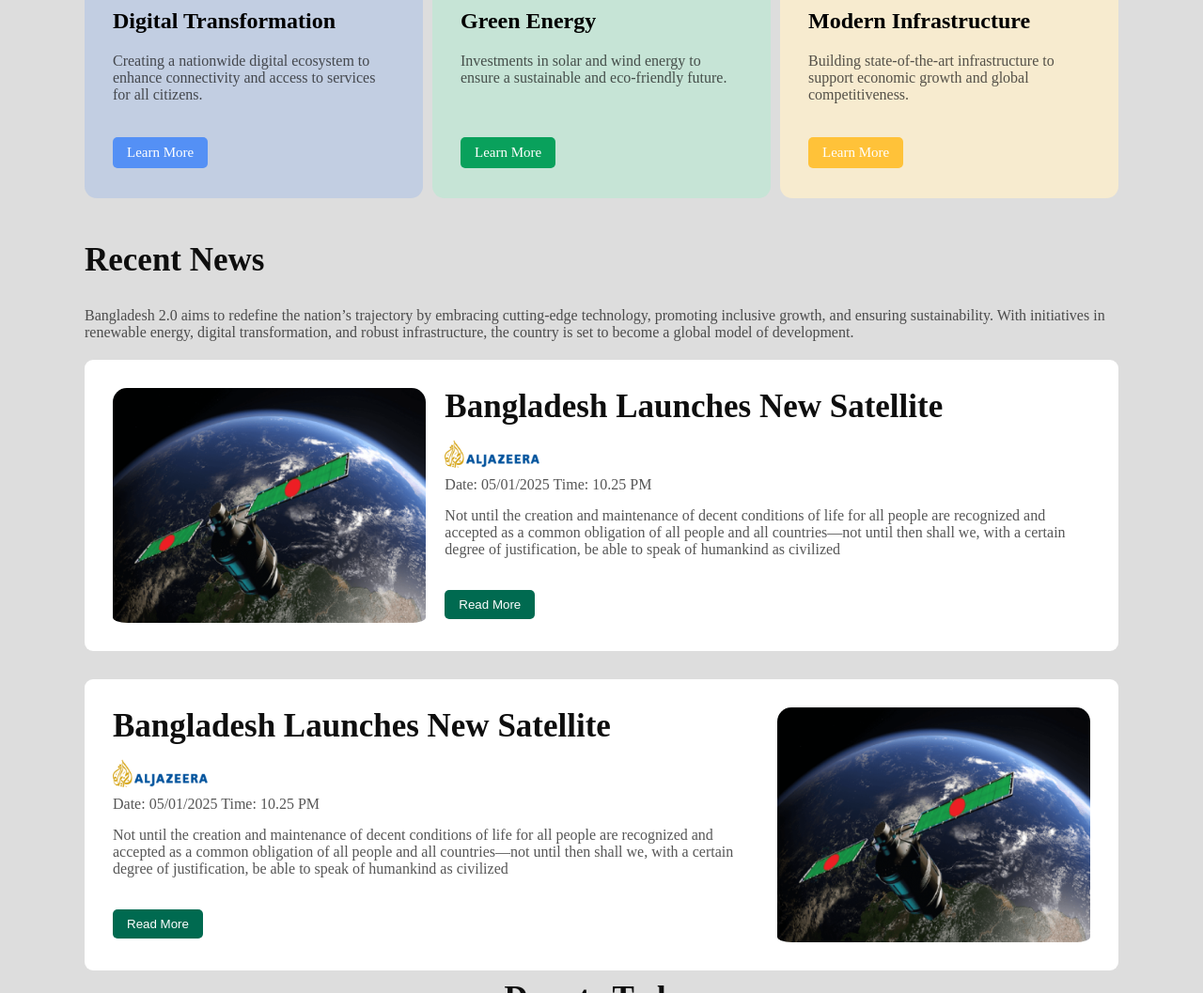
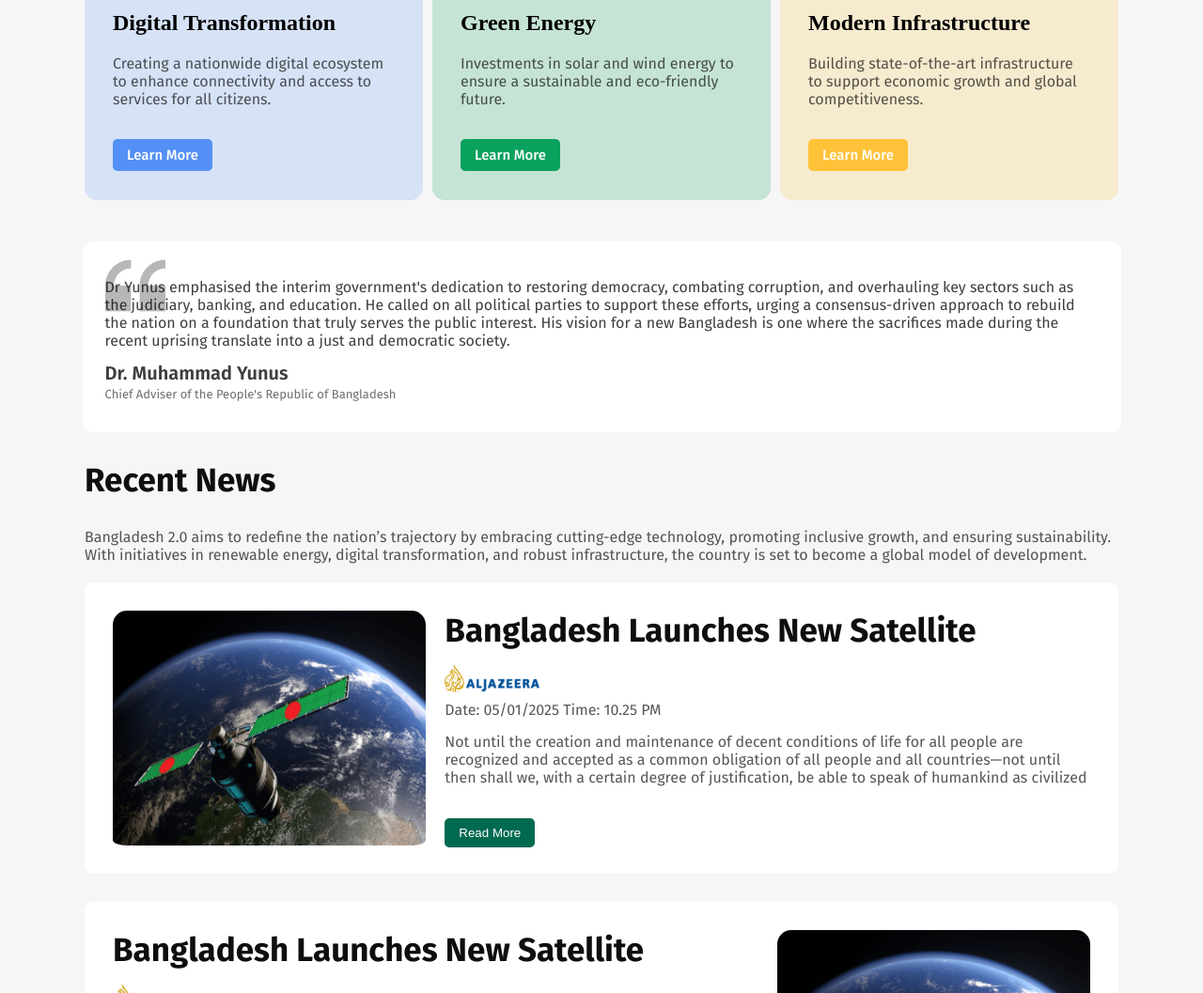
Before and after one commit to Semanta-Dey/Assignment-1, a plain HTML site: page index.html in a window 1280 px wide. Shown: the part 843-1900 px from the top of the page at 94% size. Drawn offline with Linux system fonts and the light colour scheme.

Commit message:
challenge1

```diff
--- a/index.html
+++ b/index.html
@@ -48,6 +48,12 @@
                     <button>Learn More</button>
                 </div>
             </div>
+        </div>
+        <div class="container5">
+            <img src="assets/quote-bg.png" >
+            <p>Dr Yunus emphasised the interim government's dedication to restoring democracy, combating corruption, and overhauling key sectors such as the judiciary, banking, and education. He called on all political parties to support these efforts, urging a consensus-driven approach to rebuild the nation on a foundation that truly serves the public interest. His vision for a new Bangladesh is one where the sacrifices made during the recent uprising translate into a just and democratic society.</p>
+            <h1>Dr. Muhammad Yunus</h1>
+            <h5>Chief Adviser of the People's Republic of Bangladesh</h5>
         </div>
         <div class="container3">
             <div class="news-h">
--- a/style.css
+++ b/style.css
@@ -1,16 +1,13 @@
+@import url('https://fonts.googleapis.com/css2?family=Fira+Sans:ital,wght@0,100;0,200;0,300;0,400;0,500;0,600;0,700;0,800;0,900;1,100;1,200;1,300;1,400;1,500;1,600;1,700;1,800;1,900&display=swap');
 *{
     margin: 0;
     padding: 0;
 }
-@import url('https://fonts.googleapis.com/css2?family=Fira+Sans:ital,wght@0,100;0,200;0,300;0,400;0,500;0,600;0,700;0,800;0,900;1,100;1,200;1,300;1,400;1,500;1,600;1,700;1,800;1,900&display=swap');
 body{
-    background-color: rgb(221, 221, 221);
+    background-color: rgb(246, 246, 246);
 }
 .container1{
-    /* margin:50px 120px; */
     margin: 50px auto;
-    /* height: 60%;
-    width: 80%; */
     width: 1000px;
     height: 360px;
     border-radius: 24px;
@@ -18,7 +15,6 @@ body{
     display: flex;
     gap: 20px;
     padding: 80px 50px;
-    /* background-image: url("../assets/hero.png"); */
 }
 .container1 h4{
     color: rgba(14, 14, 14, 0.5);
@@ -64,8 +60,6 @@ font-weight: 700;
 .box{
     height: 250px;
     width: 33%;
-    /* background-color: blue;
-    border: 2px solid black; */
     border-radius: 13px;
     padding: 30px;
 }
@@ -74,7 +68,6 @@ font-weight: 700;
 font-family: Fira Sans;
 font-size: 30px;
 font-weight: 700;
-/* padding-bottom: 15px; */
 }
 .container2 p{
     color: rgba(14, 14, 14, 0.7);
@@ -131,7 +124,6 @@ margin: 20px 0px;
     height: 660px;
     display: flex;
     flex-direction: column;
-    /* background: rgb(0, 246, 131); */
 }
 .container3 h1{
     color: rgb(14, 14, 14);
@@ -202,12 +194,8 @@ margin: 20px 0px;
     gap: 20px;
 }
 .container4{
-    /* margin: 30px auto; */
     width: 1100px;
     height: 660px;
-    /* display: flex; */
-    /* flex-direction: column; */
-    /* background: rgb(0, 246, 131);  */
 }
 .container4 h1{
     color: rgb(14, 14, 14);
@@ -230,7 +218,6 @@ margin: 20px 0px;
     padding: 20px 110px;
     gap: 20px;
     justify-content: space-around;
-    /* align-items: center; */
 }
 .btn{
     width: 150px;
@@ -264,14 +251,41 @@ margin: 20px 0px;
     display: block;
     border: none;
 }
-/* .inpt{
-    display: flex;
-    flex-direction: column;
-    justify-content: center;
-} */
 .inpt{
    text-align: center;
 }
 .container4 button{
     padding: 10px 20px;
 }
+.container5{
+    margin: 30px auto;
+    width: 1057px;
+    height: 140px;
+    background-color: rgb(255, 255, 255);
+    border-radius: 12px;
+    padding: 15px 24px 48px 24px;
+}
+.container5 img{
+    position: absolute;
+}
+.container5 p{
+    color: rgba(14, 14, 14, 0.8);
+    font-family: Fira Sans;
+    font-size: 16px;
+    font-weight: 400;
+    padding: 24px 2px 5px 0px;
+}
+.container5 h1{
+    color: rgba(14, 14, 14, 0.8);
+    font-family: Fira Sans;
+    font-size: 20px;
+    font-weight: 600;
+    margin-top: 8px;
+}
+.container5 h5{
+    color: rgba(14, 14, 14, 0.6);
+    font-family: Fira Sans;
+    font-size: 13px;
+    font-weight: 400;
+    padding-top: 3px;
+}
```
